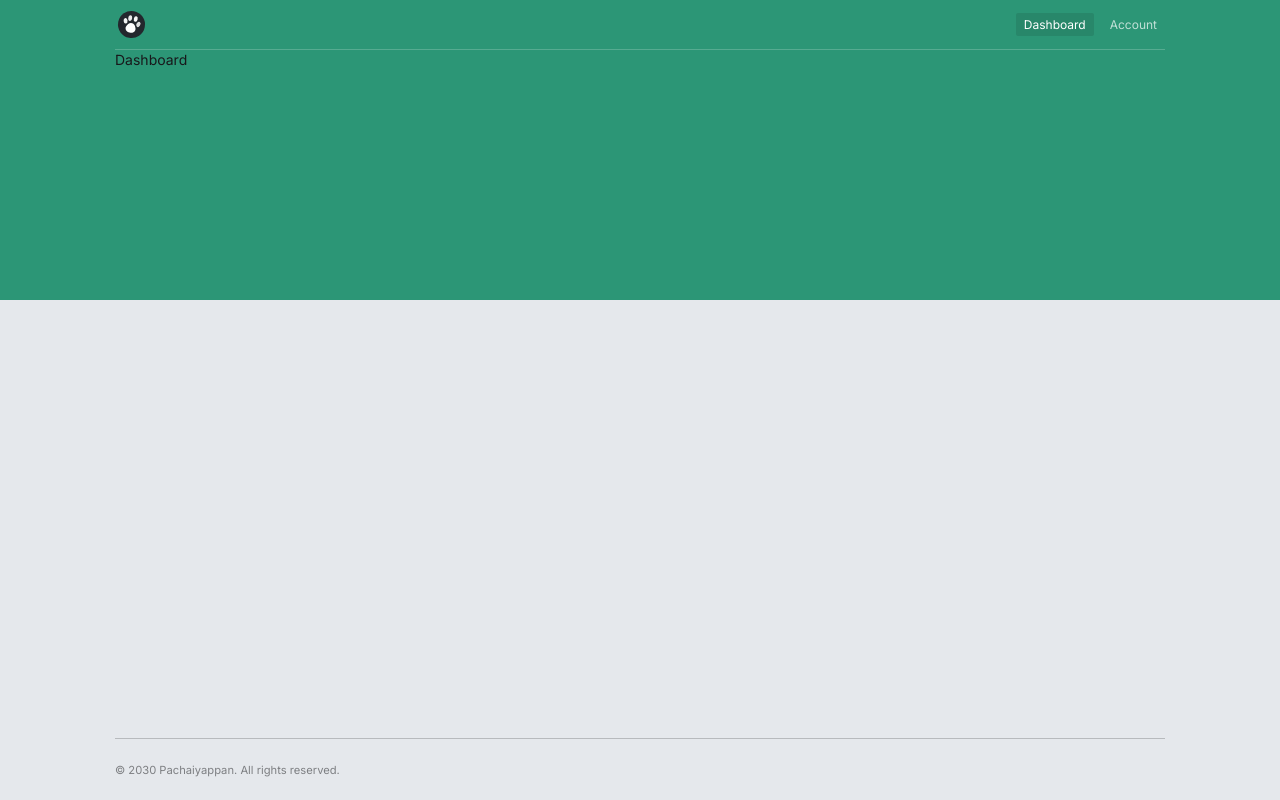
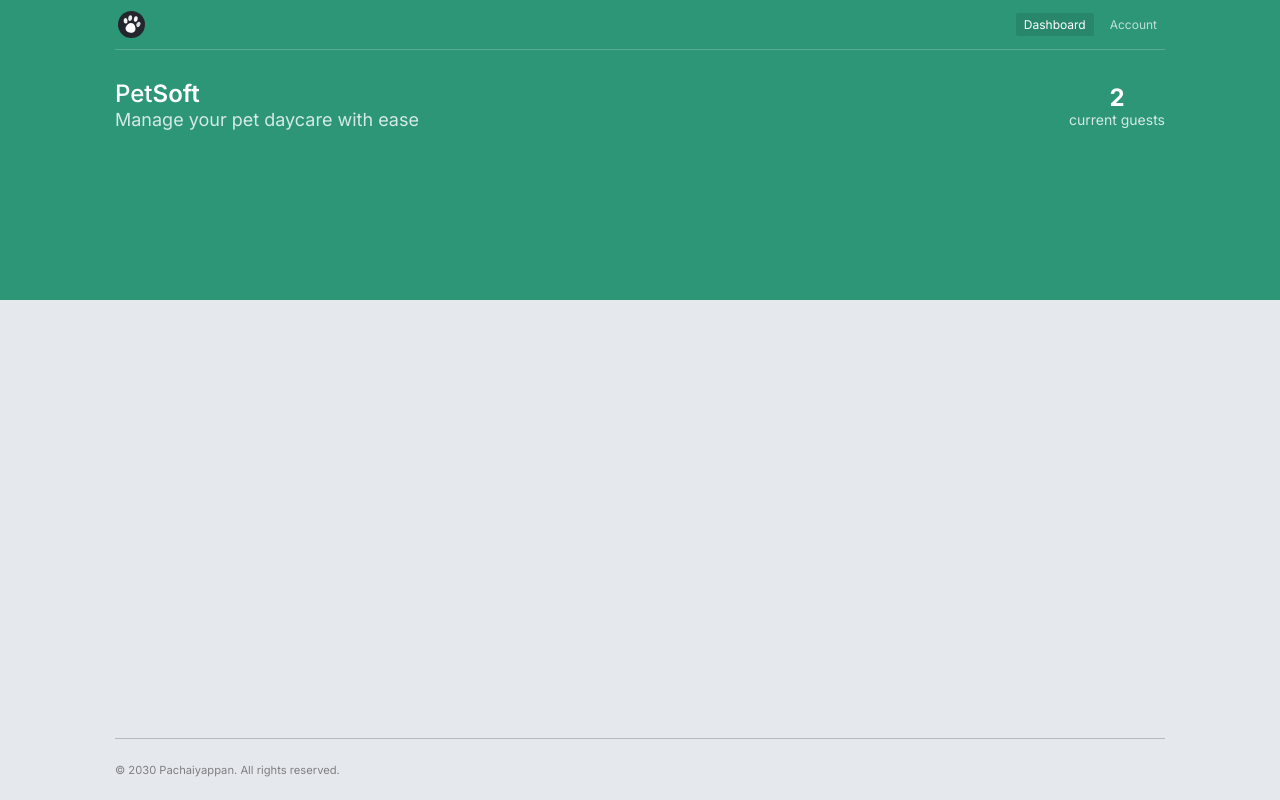
Before and after one commit to PachaiyappanV/PetSoft, a Next.js app: page /app/dashboard in a window 1280 px wide. Built offline with nearby package versions, Linux system fonts and the light colour scheme.

Commit message:
feat(dashboard): add branding and stats section
- Integrated `Branding` and `Stats` components into the Dashboard page
- Structured the section with flexbox for alignment and spacing
- Applied white text color and padding for visual emphasis

```diff
--- a/app/(app)/app/dashboard/page.tsx
+++ b/app/(app)/app/dashboard/page.tsx
@@ -1,5 +1,15 @@
+import Branding from "@/components/branding";
+import Stats from "@/components/stats";
+
 const page = () => {
-  return <div>Dashboard</div>;
+  return (
+    <main>
+      <div className="flex items-center justify-between text-white py-8">
+        <Branding />
+        <Stats />
+      </div>
+    </main>
+  );
 };
 
 export default page;
```
